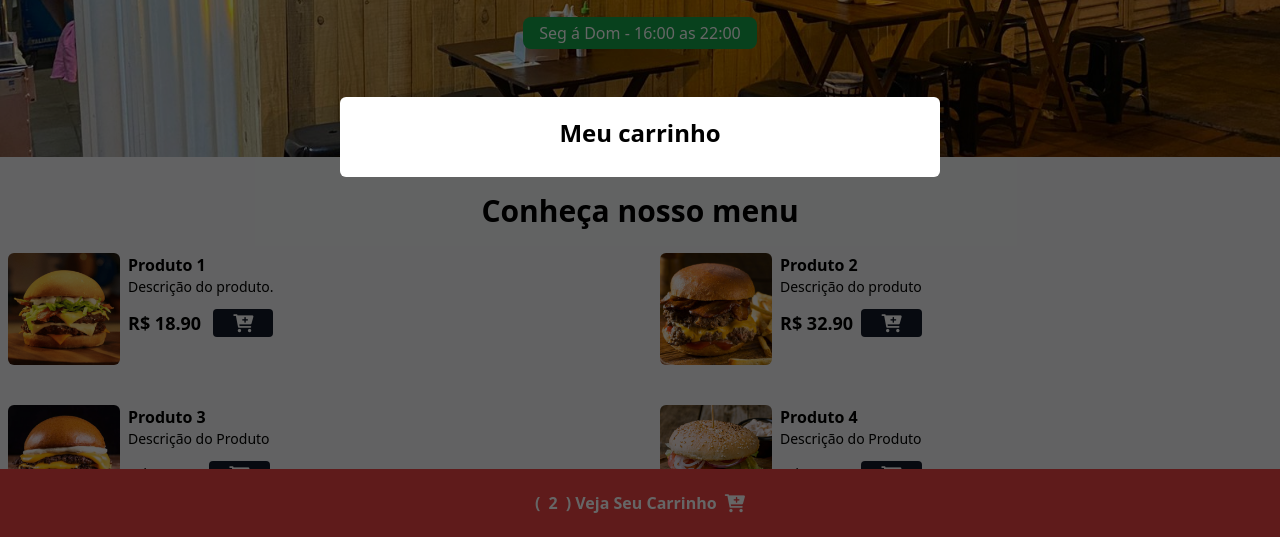
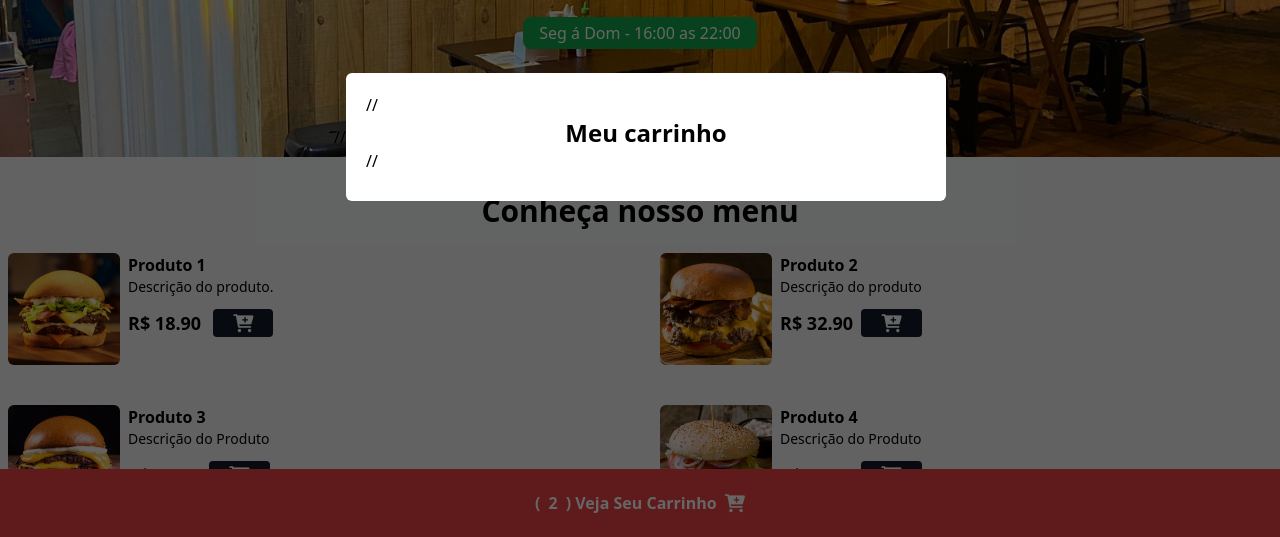
Before and after one commit to batteryangeldeil63/tacacadaana, a website: page index.html in a window 1280 px wide. Shown: the part 263-800 px from the top of the page. Drawn offline with Linux system fonts and the light colour scheme.

Commit message:
Update index.html

```diff
--- a/index.html
+++ b/index.html
@@ -180,10 +180,10 @@
 
   <!-- FIM MENU -->
   <!-- MODAL CART -->
-  <div class="bg-black/60 w-full h-full fixed top-0 left-0 z-[99] flex items-center justify-center">
-    <div class="bg-white p-5 rounded-md min-w-[90%] md:min-w-[600px]">
-      <h2 class="text-center font-bold text-2xl">Meu carrinho</h2>
-      <div id="cart-items" class="flex justify-between mb-2 flex-col">
+ // <div class="bg-black/60 w-full h-full fixed top-0 left-0 z-[99] flex items-center justify-center">
+   // <div class="bg-white p-5 rounded-md min-w-[90%] md:min-w-[600px]">
+     // <h2 class="text-center font-bold text-2xl">Meu carrinho</h2>
+      //<div id="cart-items" class="flex justify-between mb-2 flex-col">
 
       </div>
     </div>
```
